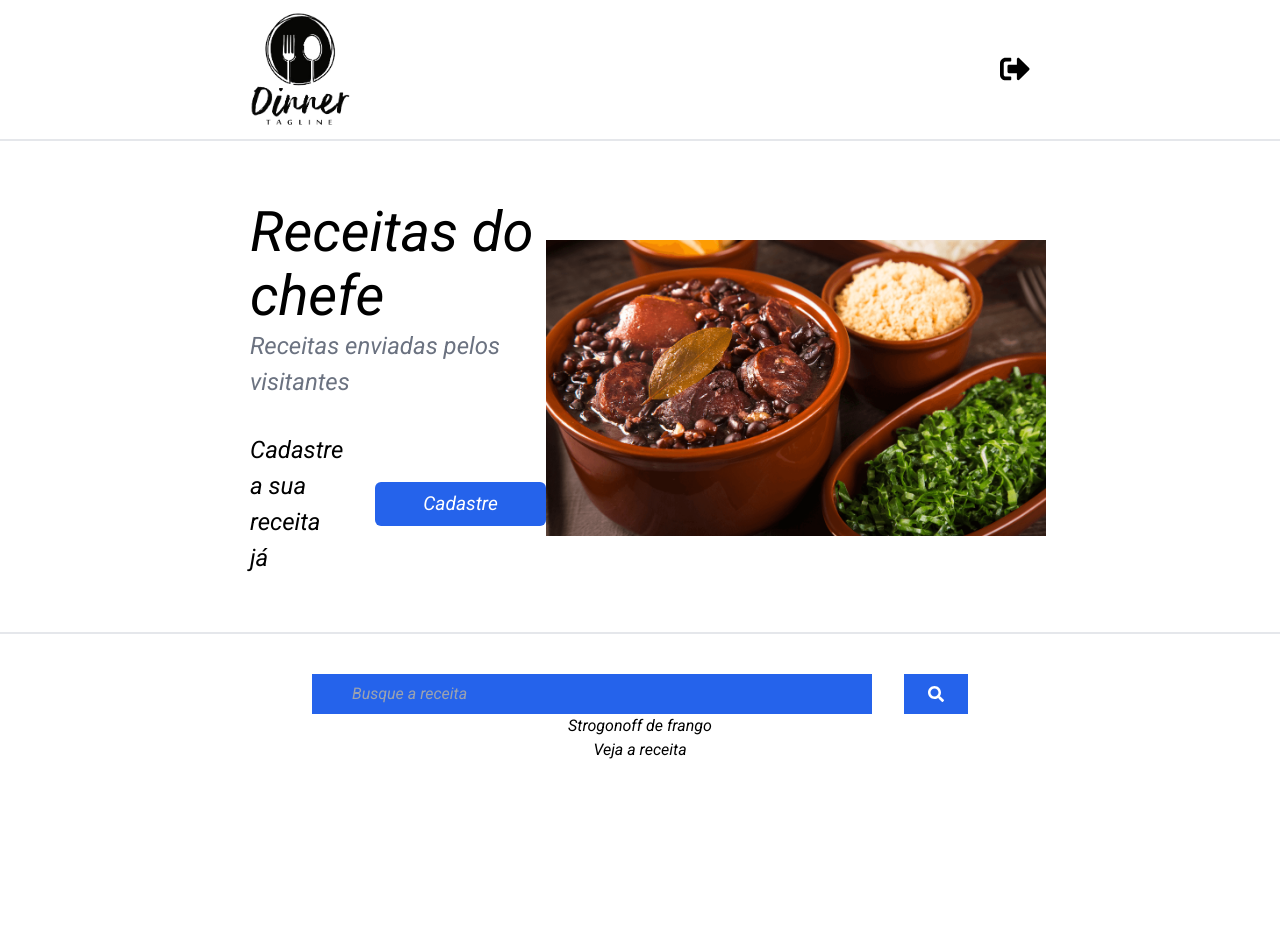
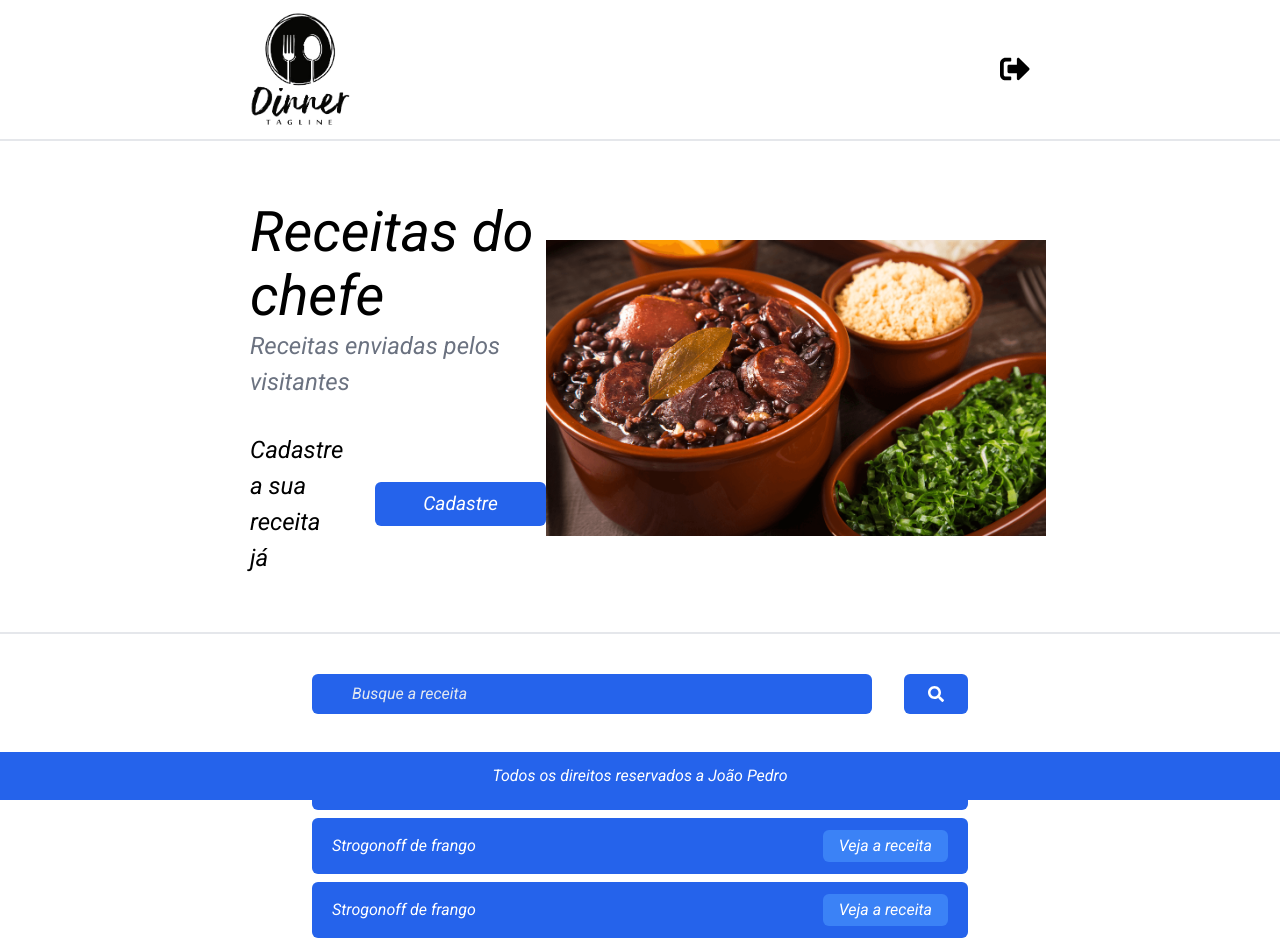
Before and after one commit to DevJoaoPeu/App_Receitas, a Next.js app in the folder web/: page /home in a window 1280 px wide. Shown: the top 952 px of the page. Before the commit the page ends 802 px from the top, so only its background shows below. Built offline with nearby package versions, Linux system fonts and the light colour scheme; a web font is replaced by a local one.

Commit message:
feat: finalizando segunda section

```diff
--- a/web/src/pages/home/index.tsx
+++ b/web/src/pages/home/index.tsx
@@ -2,6 +2,7 @@ import { Header } from "@/components/Header";
 import Image from "next/image";
 import imageMain from "../../../public/feijoada.png"
 import { FaSearch } from "react-icons/fa";
+import { Copywhite } from "@/components/Copywhite";
 
 const Home = () => {
   return (
@@ -19,17 +20,26 @@ const Home = () => {
         <Image width={500} src={imageMain} alt="imagem feijoada" />
       </div>
       <div className="flex flex-col px-[250px] py-10 text-center">
-        <div className="flex gap-8 justify-center">
-          <input className="bg-blue-600 text-white outline-none px-10 py-2 w-[35rem]" placeholder="Busque a receita"/>
-          <button className="bg-blue-600 px-6 text-white"><FaSearch /></button>
+        <div className="flex gap-8 justify-center mb-10">
+          <input className="rounded-md bg-blue-600 text-white placeholder-slate-200 outline-none px-10 py-2 w-full max-w-[35rem]" placeholder="Busque a receita"/>
+          <button className="rounded-md bg-blue-600 px-6 text-white"><FaSearch /></button>
         </div>
-        <div>
-          <div>
+        <div className="flex flex-col gap-2">
+          <div className="rounded-md items-center flex max-w-[41rem] w-full justify-between  bg-blue-600 text-white px-5 py-3 m-auto">
             <h4>Strogonoff de frango</h4>
-            <button>Veja a receita</button>
+            <button className="bg-blue-500 py-1 px-4 rounded-md">Veja a receita</button>
+          </div>
+          <div className="rounded-md items-center flex max-w-[41rem] w-full justify-between  bg-blue-600 text-white px-5 py-3 m-auto">
+            <h4>Strogonoff de frango</h4>
+            <button className="bg-blue-500 py-1 px-4 rounded-md">Veja a receita</button>
+          </div>
+          <div className="rounded-md items-center flex max-w-[41rem] w-full justify-between  bg-blue-600 text-white px-5 py-3 m-auto">
+            <h4>Strogonoff de frango</h4>
+            <button className="bg-blue-500 py-1 px-4 rounded-md">Veja a receita</button>
           </div>
         </div>
       </div>
+      <Copywhite />
     </div>
   );
 };
```
